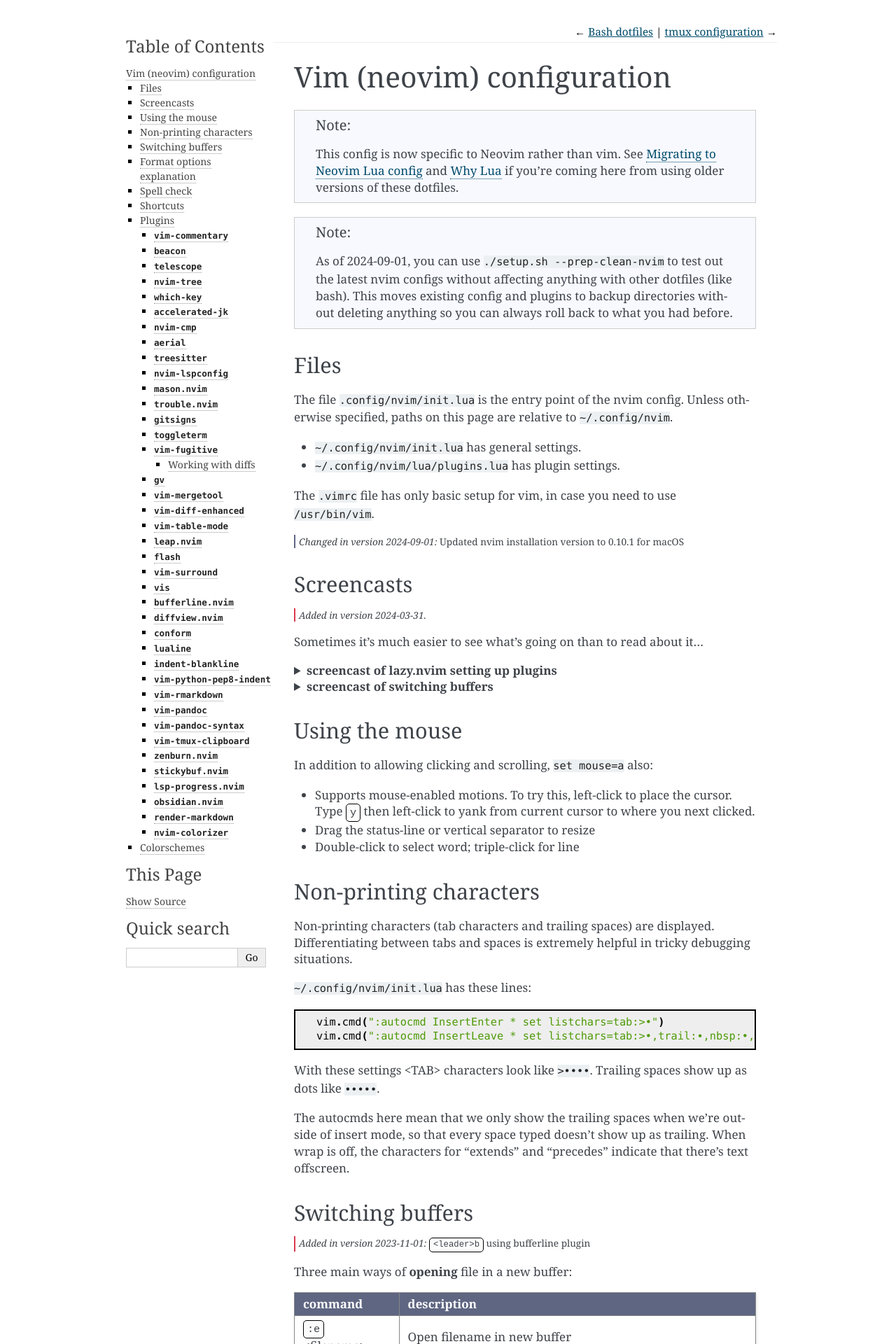
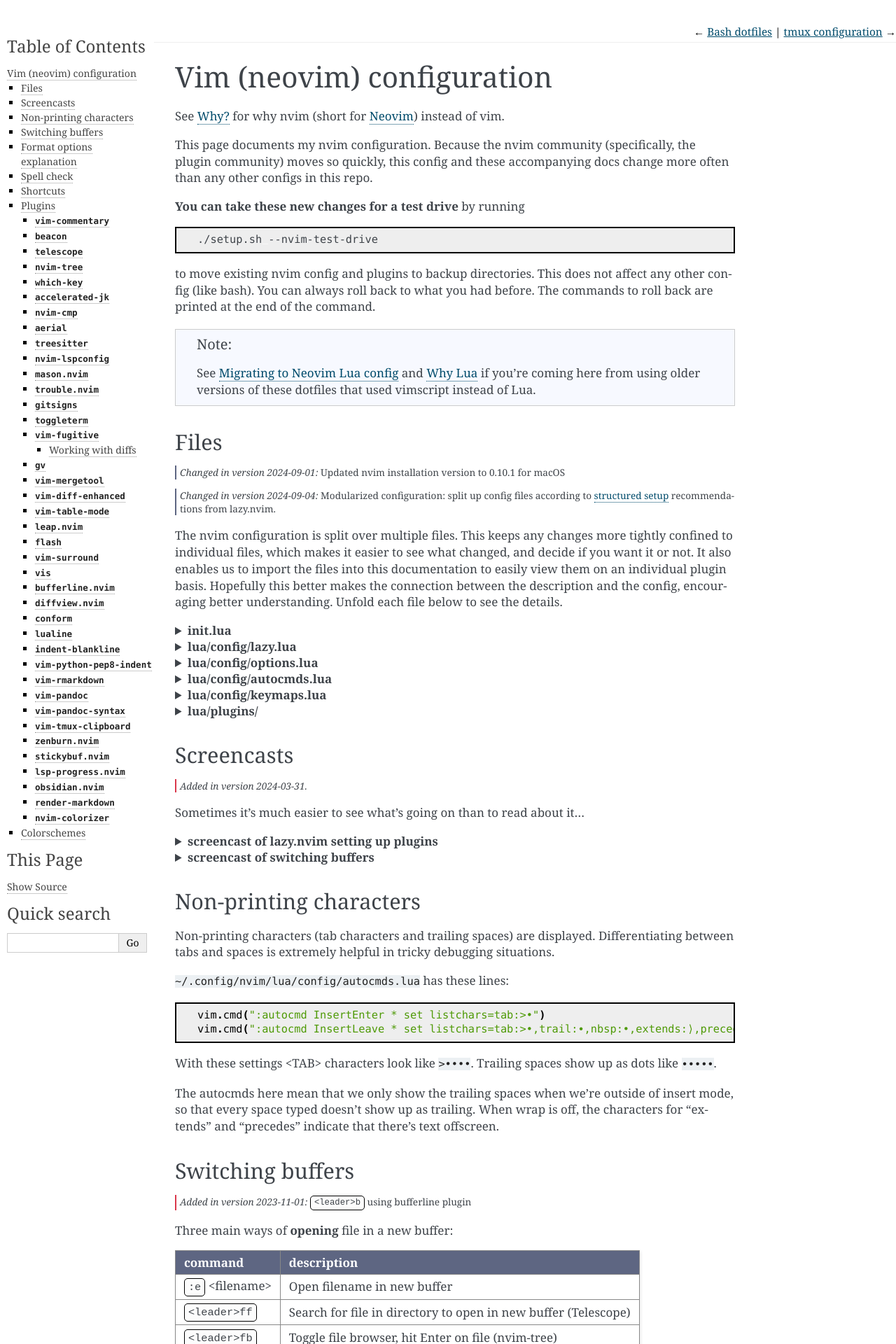
Before and after one commit to daler/dotfiles, a Sphinx documentation site: the page built from docs/vim.rst, in a window 1280 px wide. Shown: the top 1920 px of the page at 70% size. Built offline with Sphinx 7.4.7, drawn with Linux system fonts in a browser that asks for light colours; some of the changed text lies outside the part shown.

Commit message:
a round of docs and comments

```diff
--- a/docs/_static/custom.css
+++ b/docs/_static/custom.css
@@ -78,3 +78,7 @@
     font-size: .8em;
     padding-left: 5px;
 }
+
+div.document {
+    width: unset;
+}
--- a/docs/bash.rst
+++ b/docs/bash.rst
@@ -101,7 +101,7 @@
       - Opens vim and runs vim-fugitive. See :ref:`vimfugitive` for details.
 
     * - ``glv``
-      - Opens vim and runs vim-gv for browsing git history. See :ref:`vimgv`
+      - Opens vim and runs diffview for browsing git history. See :ref:`diffview`
         for details.
 
     * - ``s``
--- a/docs/vim.rst
+++ b/docs/vim.rst
@@ -3,36 +3,98 @@
 Vim (neovim) configuration
 ==========================
 
+See :ref:`why` for why nvim (short for `Neovim <https://neovim.io/>`__)
+instead of vim.
+
+This page documents my nvim configuration. Because the nvim community
+(specifically, the plugin community) moves so quickly, this config and these
+accompanying docs change more often than any other configs in this repo.
+
+**You can take these new changes for a test drive** by running
+
+.. code-block:: bash
+
+   ./setup.sh --nvim-test-drive
+
+to move existing nvim config and plugins to backup directories.
+This does not affect any other config (like bash). You can always roll back to
+what you had before. The commands to roll back are printed at the end of the
+command.
+
 .. note::
 
-    This config is now specific to Neovim rather than vim. See :ref:`nvim-lua`
-    and :ref:`Why Lua <why-lua>` if you're coming here from using older
-    versions of these dotfiles.
-
-.. note::
-
-    As of 2024-09-01, you can use ``./setup.sh --prep-clean-nvim`` to test out the
-    latest nvim configs without affecting anything with other dotfiles (like
-    bash). This moves existing config and plugins to backup directories without
-    deleting anything so you can always roll back to what you had before.
+    See :ref:`nvim-lua` and :ref:`Why Lua <why-lua>` if you're coming here from
+    using older versions of these dotfiles that used vimscript instead of Lua.
 
 Files
 -----
 
-The file :file:`.config/nvim/init.lua` is the entry point of the nvim config.
-Unless otherwise specified, paths on this page are relative to
-:file:`~/.config/nvim`.
-
-
-- :file:`~/.config/nvim/init.lua` has general settings.
-- :file:`~/.config/nvim/lua/plugins.lua` has plugin settings.
-
-The :file:`.vimrc` file has only basic setup for vim, in case you need to use
-:file:`/usr/bin/vim`.
-
 .. versionchanged:: 2024-09-01
 
    Updated nvim installation version to 0.10.1 for macOS
+
+.. versionchanged:: 2024-09-04
+
+   Modularized configuration: split up config files according to `structured
+   setup <https://lazy.folke.io/installation>`__ recommendations from
+   lazy.nvim.
+
+The nvim configuration is split over multiple files. This keeps any changes
+more tightly confined to individual files, which makes it easier to see what
+changed, and decide if you want it or not. It also enables us to import the
+files into this documentation to easily view them on an individual plugin
+basis. Hopefully this better makes the connection between the description and
+the config, encouraging better understanding. Unfold each file below to see the
+details.
+
+.. details:: init.lua
+
+  The file :file:`.config/nvim/init.lua` is the entry point of the nvim config.
+  This in turn loads files in the :file:`lua` subdirectory. For example, the
+  syntax ``require("config.lazy")`` will load
+  :file:`.config/nvim/lua/config/lazy.lua`.
+
+  .. literalinclude:: ../.config/nvim/init.lua
+    :language: lua
+
+.. details:: lua/config/lazy.lua
+
+  :file:`.config/nvim/lua/config/lazy.lua` loads the `lazy.nvim
+  <https://github.com/folke/lazy.nvim>`__ plugin manager. The plugins in the
+  :file:`.config/nvim/lua/plugins` directory are loaded here.
+
+  .. literalinclude:: ../.config/nvim/lua/config/lazy.lua
+    :language: lua
+
+.. details:: lua/config/options.lua
+
+  :file:`.config/nvim/lua/config/options.lua` sets global options.
+
+  .. literalinclude:: ../.config/nvim/lua/config/options.lua
+    :language: lua
+
+.. details:: lua/config/autocmds.lua
+
+  :file:`.config/nvim/lua/config/autocmds.lua` configures autocommands --
+  settings that are specific to a filetype or that should be triggered on
+  certain events.
+
+  .. literalinclude:: ../.config/nvim/lua/config/autocmds.lua
+    :language: lua
+
+.. details:: lua/config/keymaps.lua
+
+  :file:`.config/nvim/lua/config/keymaps.lua` configures keymappings that are
+  not otherwise configured in the individual plugin configs.
+
+
+  .. literalinclude:: ../.config/nvim/lua/config/keymaps.lua
+    :language: lua
+
+.. details:: lua/plugins/
+
+  Each plugin is described in more detail below in its own section. Each has
+  its own file in the :file:`.config/nvim/lua/plugins` directory.
 
 Screencasts
 -----------
@@ -54,17 +116,6 @@
    fuzzy-finder.
 
   .. image:: gifs/buffers_annotated.gif
-
-Using the mouse
----------------
-
-In addition to allowing clicking and scrolling, ``set mouse=a`` also:
-
-- Supports mouse-enabled motions. To try this, left-click to place the cursor.
-  Type :kbd:`y` then left-click to yank from current cursor to where you next
-  clicked.
-- Drag the status-line or vertical separator to resize
-- Double-click to select word; triple-click for line
 
 Non-printing characters
 -----------------------
@@ -72,7 +123,7 @@
 Differentiating between tabs and spaces is extremely helpful in tricky
 debugging situations.
 
-:file:`~/.config/nvim/init.lua` has these lines:
+:file:`~/.config/nvim/lua/config/autocmds.lua` has these lines:
 
 .. code-block:: lua
 
@@ -147,7 +198,7 @@
 
 .. code-block:: lua
 
-    vim.cmd("set formatoptions=qrn1coj")
+    vim.opt.formatoptions = "qrn1coj"
 
 Explanation of these options:
 
@@ -207,8 +258,9 @@
 
 .. note::
 
-  **Mappings that use a plugin** are configured in the :file:`lua/plugins.lua`
-  file and are described below under the respective plugin's section.
+  **Mappings that use a plugin** are configured in the plugin's respective file
+  in :file:`lua/plugins/` and are described below under the respective plugin's
+  section.
 
 If you're defining your own keymappings, add a ``desc`` argument so that
 which-key will provide a description for it.
@@ -285,7 +337,7 @@
 Plugins
 -------
 
-The plugins configured in :file:`lua/plugins.lua` have lots and lots of
+The plugins configured in :file:`lua/plugins/*.lua` have lots and lots of
 options. Here I’m only highlighting the options I use the most, but definitely
 check out each homepage to see all the other weird and wonderful ways they can
 be used.
@@ -295,9 +347,7 @@
 to keep a snappy startup time, and only load plugins when they're needed. See
 :ref:`nvim-lua` for my rationale on that.
 
-
-
-Each plugin spec in :file:`lua/plugins.lua` is a table. The first property is
+Each plugin spec in :file:`lua/plugins/*.lua` is a table. The first property is
 the name of the plugin. Other properties:
 
 * ``lazy``: only load when requested by something else. Saves on initial load
@@ -346,142 +396,177 @@
    * - plugin
      - date added
      - date changed
+     - description
 
    * - :ref:`vimtmuxclipboard`
      - 2016
      -
+     - makes tmux play nicer with vim clipboard
 
    * - :ref:`vimpythonpep8indent`
      - 2017
      -
+     - nice indentation for python
 
    * - :ref:`vimfugitive`
      - 2018-09-26
      -
+     - a wonderful and powerful interface for git, in vim
 
    * - :ref:`vimdiffenhanced`
      - 2019-02-27
      -
+     - additional diff algorithms
 
    * - :ref:`vimtablemode`
      - 2019-03-27
      -
+     - makes markdown and restructured text tables easy
 
    * - :ref:`vis_ref`
      - 2019-09-30
      -
+     - replace text in visual selections
 
    * - :ref:`vimgv`
      - 2021-02-14
      -
+     - git log viewer
 
    * - :ref:`vimmergetool`
      - 2021-02-14
      -
+     - sane approach to handling merge conflicts in git
 
    * - :ref:`toggleterm_ref`
      - 2022-12-27
      - 2024-03-31
+     - open a terminal inside vim and send text to it
 
    * - :ref:`vimsurround`
      - 2022-12-27
      -
+     - add and change surrounding characters easily
 
    * - :ref:`nvimtree`
      - 2023-10-10
      -
+     - provides a file browser window in vim
 
    * - :ref:`diffview`
      - 2023-10-11
      -
+     - a wonderful tool for exploring git history
 
    * - :ref:`acceleratedjk`
      - 2023-10-15
      -
+     - speeds up vertical navigation
 
    * - :ref:`beacon_ref`
      - 2023-10-15
      - 2023-09-01
+     - flash a beacon where the cursor is
 
    * - :ref:`gitsigns_ref`
      - 2023-10-15
      -
+     - unobtrusively indicate git changes within a file
 
    * - :ref:`indentblankline`
      - 2023-10-15
      -
+     - show vertical lines at tab stops
 
    * - :ref:`nvimcmp`
      - 2023-10-15
      -
+     - autocomplete
 
    * - :ref:`telescope_ref`
      - 2023-10-15
      -
+     - a menu tool for picking (selecting files, etc)
 
    * - :ref:`vimcommentary`
      - 2023-10-15
      -
+     - easily comment/uncomment
 
    * - :ref:`whichkey`
      - 2023-10-15
      - 2024-09-01
+     - automated help for keymappings
 
    * - :ref:`aerial_ref`
      - 2023-10-15
      -
+     - optional navigational menu for navigating large files
 
    * - :ref:`treesitter`
      - 2023-10-15
      -
+     - provides parsers for advanced syntax and manipulation
 
    * - :ref:`bufferline`
      - 2023-11-01
      - 2024-09-01
+     - ergonomic buffer management
 
    * - :ref:`lualine_ref`
      - 2023-11-01
      -
+     - statusline
 
    * - :ref:`mason`
      - 2023-11-01
      -
+     - tool for easily installing LSPs, linters, and other tools
 
    * - :ref:`nvimlspconfig`
      - 2023-11-01
      - 2024-03-31
+     - handles the configuration of LSP servers
 
    * - :ref:`trouble`
      - 2023-11-01
      -
+     - provides a separate window for diagnostics from LSPs
 
    * - :ref:`zenburn`
      - 2023-11-01
      -
+     - colorscheme
 
    * - :ref:`conform`
      - 2024-03-31
      -
+     - run linters and code formatters
 
    * - :ref:`flash`
      - 2024-03-31
      -
+     - rapidly jump to places in code without counting lines
 
    * - :ref:`lspprogress`
      - 2024-04-27
      -
+     - indicator that LSP is running
 
    * - :ref:`stickybuf_ref`
      - 2024-04-27
      -
+     - prevents buffers from opening within a terminal
 
    * - :ref:`obsidian`
      - 2024-09-01
      -
+     - provides nice editing and navigation tools for markdown
 
    * - :ref:`rendermarkdown`
      - 2024-09-01
      -
+     - fancy rendering of markdown files
 
 
 Sometimes there are better plugins for a particular functionality. I've kept
```
Also changed, not shown: other parts of docs/vim.rst (+3 -3 lines), docs/why.rst (+7 -1 lines), 3 other files.
